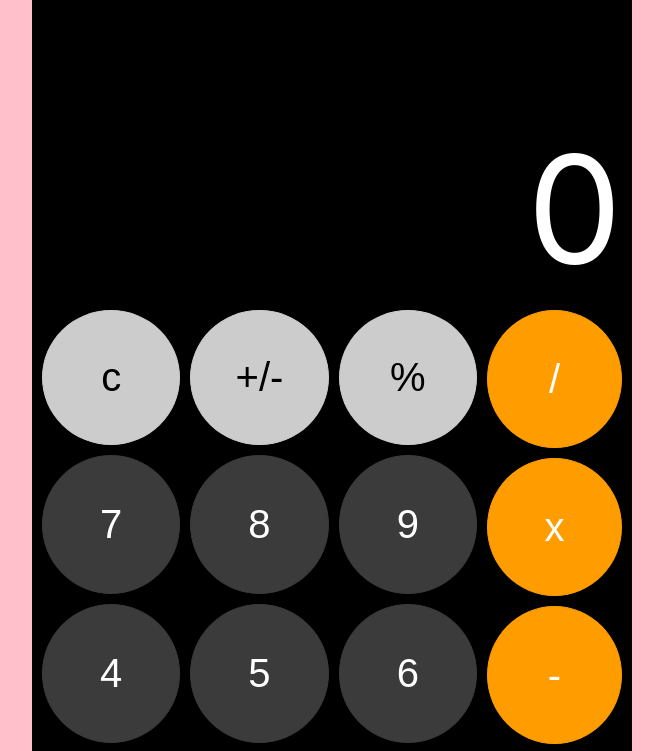
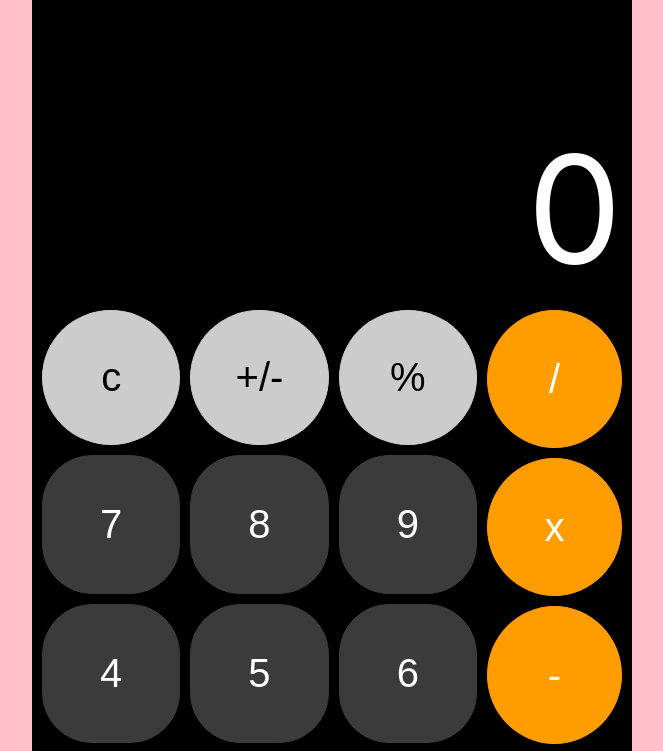
Before and after one commit to KesineeP/calculator, a React (Create React App) app: page / in a window 1280 px wide. Shown: the top 751 px of the page, without its empty margins (308-971 px from the left). Built offline with nearby package versions, Linux system fonts and the light colour scheme.

Commit message:
Added Functions to Buttons
Added Clear +-*/ = functions

```diff
--- a/src/myCalculator/Calculator.js
+++ b/src/myCalculator/Calculator.js
@@ -1,34 +1,145 @@
-import React , { useState } from 'react';
+import React , { useState, useEffect } from 'react';
 import NumberButton from './NumberButton';
 import OperatorButton from './OperatorButton';
 import './StyleSheet.css';
 
-const style = {}
+const numberList =  [
+    ["zero","0"],
+    ["one","1"],
+    ["two","2"],
+    ["three", "3"],
+    ["four", "4"],
+    ["five", "5"],
+    ["six","6"],
+    ["seven","7"],
+    ["eight","8"],
+    ["nine","9"],
+    ["dot","."]
+];
+const lightgreyList =["c", "+/-", "%"];
+const orangeList = ["/", "x", "-", "+", "="];
+
+const style = {};
 
 const Calculator = () => {
-    const [result, setResult] = useState("0");
+    const [value, setValue] = useState("");
+    const [operation, setOperation] = useState("");
+    const [result, setResult] = useState(0);
+    const [display, setDisplay] = useState(value);
+    const [percentage, setPercentage] = useState(0);
 
-    const numberList =  [["zero","0"],["one","1"],["two","2"],["three", "3"],["four", "4"],["five", "5"],["six","6"],["seven","7"], ["eight","8"], ["nine","9"], ["dot","."]];
-    const lightgreyList =["c", "+/-", "%"];
-    const orangeList = ["/", "x", "-", "+", "="];
+    const onClickNumber = (num) => {
+        if(num === "." && value[value.length - 1] === ".") return;
 
-    return (
+        if(num === "." && value === "") {
+            setValue("0".concat(num));
+        } else {
+            setValue(value.concat(num));
+        }
+        setDisplay(value.concat(num));
+    };
+
+    const calculate = (valueOrPercent) => {
+        const numValue = parseFloat(valueOrPercent);
+        if (result === 0) {
+            setResult(numValue);
+            return;
+        }
+
+        switch (operation) {
+            case "-":
+                setResult(result - numValue);
+                break;
+            case "+":
+                setResult(result + numValue);
+                break;
+            case "x":
+                setResult(result * numValue);
+                break;
+            case "/":
+                setResult(result / numValue);
+                break;
+            case "=":
+                break;
+            case "%":
+                setResult(result);
+                break;
+            default:
+                // case "%"
+                setResult(numValue);
+        }
+    };
+
+    const calcPercentage = () => {
+        const percent = parseFloat(value) / 100;
+        if (result === 0) {
+            setPercentage(percent);
+        } else {
+            setPercentage(result * percent);
+            calculate(result * percent);
+            // setResult(result + result * percent);
+        }
+    };
+
+
+
+    const onClickOperation = (button) => {
+        if (button === "C") {
+            setOperation("");
+            setResult(0);
+            setDisplay(0);
+        } else if (button === "+/-") {
+            console.log("+/-");
+        } else if (button === "%") {
+            if (value !== "") calcPercentage();
+            setOperation(button);
+        } else {
+            // if button === + - x /
+            if (value !== "") calculate(value);
+            setOperation(button);
+
+            if (button === "=") setDisplay(result);
+        }
+        setValue("");
+    }
+    useEffect(() => {
+        if (result % 1 === 0) {
+            setDisplay(result);
+        } else {
+            setDisplay(result.toFixed(4));
+        }
+    }, [result]);
+
+    useEffect(() => {
+        if (percentage % 1 === 0) {
+            setDisplay(percentage);
+        } else {
+            setDisplay(percentage.toFixed(4));
+        }
+    }, [percentage]);
+
+
+    console.log("value", value);
+      console.log("result", result);
+      console.log("operation", operation);
+      console.log("------------");
+      return (
         <div className="container">
-            <p className="result">{result}</p>
+            <p className="result">{display || "0"}</p>
             <div className="lightgrey">
                 {lightgreyList.map((name, index) =>
-                    <OperatorButton name={name} key={index} color="lightgrey" />
+                    <OperatorButton name={name} key={index} color="lightgrey" onClickOperation={onClickOperation}/>
                     )}
 
             </div>
             <div className="orange">
                 {orangeList.map((name, index) =>
-                    <OperatorButton name={name} key={index} color="orange"/>
+                    <OperatorButton name={name} key={index} color="orange" onClickOperation={onClickOperation}/>
                 )}
             </div>
             <div className="darkgrey">
                 {numberList.map((num, index) =>
-                <NumberButton name={num[1]} areaName={num[0]} key={index} />
+                <NumberButton name={num[1]} areaName={num[0]} key={index} onClickNumber={onClickNumber} />
                 )}
             </div>
         </div>
--- a/src/myCalculator/NumberButton.js
+++ b/src/myCalculator/NumberButton.js
@@ -1,7 +1,7 @@
 import React from 'react';
 import './NumberButton.css';
 
-export default function NumberButton({name, areaName}) {
+export default function NumberButton({name, areaName, onClickNumber}) {
     const style = {
         default: {
         gridArea: areaName,
@@ -9,7 +9,7 @@ export default function NumberButton({name, areaName}) {
         color: "#ffffff",
         border: "1px solid #3b3b3b",
         fontSize: "40px",
-        borderRadius: "90px"
+        borderRadius: "50px"
         },
         zero: {
             textAlign: "left",
@@ -20,7 +20,14 @@ export default function NumberButton({name, areaName}) {
 
     let theStyle = style.default;
     if(areaName === "zero") theStyle = {...style.default, ...style.zero}
+
     return (
-        <button style={theStyle} className="numButton">{name}</button>
-    )
+        <button
+            style={theStyle}
+            className="numButton"
+            nClick={() => onClickNumber(name)}
+        >
+            {name}
+        </button>
+    );
 }
--- a/src/myCalculator/OperatorButton.js
+++ b/src/myCalculator/OperatorButton.js
@@ -1,7 +1,7 @@
 import React from 'react'
 
 
-export default function OperatorButton({name, color}) {
+export default function OperatorButton({name, color, onClickOperation}) {
     const style = {
         orange: {
             backgroundColor: "#ff9d00",
@@ -21,7 +21,13 @@ export default function OperatorButton({name, color}) {
     let theStyle = style.lightgrey;
     if(color === 'orange') theStyle = style.orange
 
-    return <button style={theStyle} className="operatorButton">{name}</button>;
-
+    return (
+    <button
+        style={theStyle}
+        className="operatorButton"
+        onClick={() => onClickOperation(name)}>
+        {name}
+    </button>
+    );
 
 }
```
Also changed, not shown: 1 other file (tests, documents, lock files or other folders).
